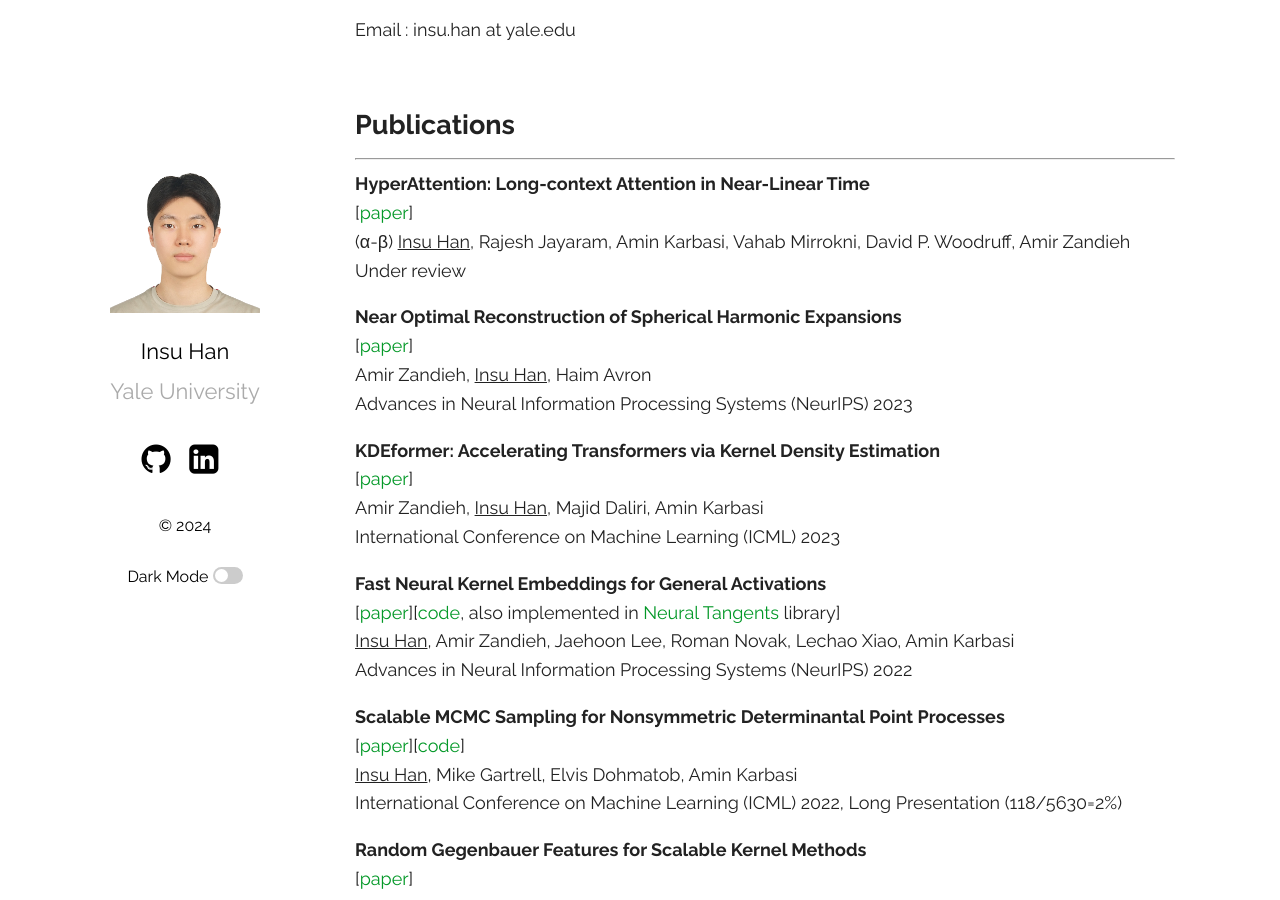
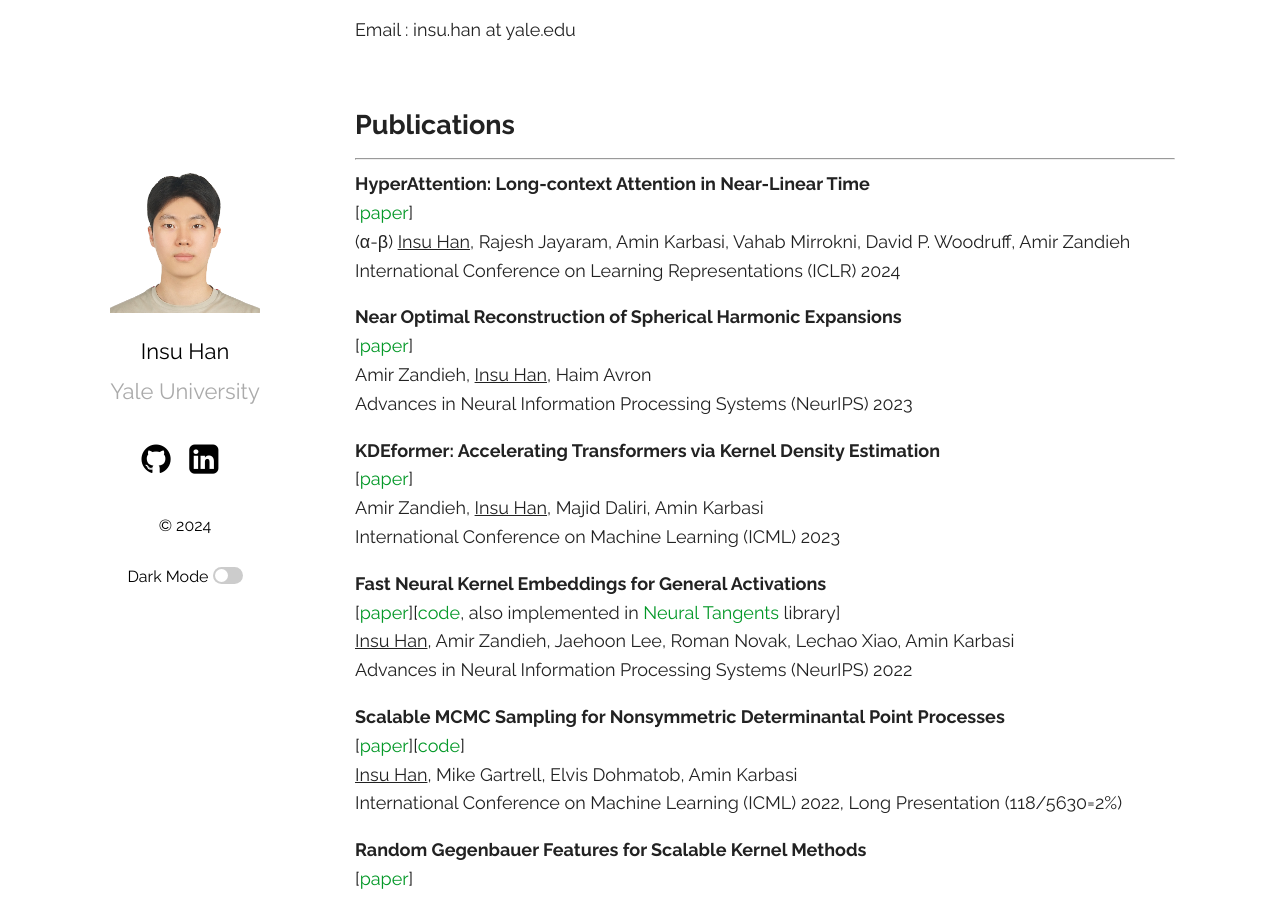
Before and after one commit to insuhan/insuhan.github.io, a Jekyll site: the page built from _posts/2019-03-23-welcome-to-jekyll.markdown, in a window 1280 px wide and 900 px high, scrolled down 502 px. Built offline with Jekyll 4.4.1, drawn with Linux system fonts in a browser that asks for light colours; a style sheet for code colours, icons or effects is not loaded.

Commit message:
Update 2019-03-23-welcome-to-jekyll.markdown

```diff
--- a/_posts/2019-03-23-welcome-to-jekyll.markdown
+++ b/_posts/2019-03-23-welcome-to-jekyll.markdown
@@ -38,7 +38,7 @@ I am a recipient of [Microsoft Research Asia Fellowship 2019]. <br/>
 **HyperAttention: Long-context Attention in Near-Linear Time** <br/>
 [[paper][hyperattn_paper]{:target="_blank"}]<br/>
 (α-β) <U>Insu Han</U>, Rajesh Jayaram, Amin Karbasi, Vahab Mirrokni, David P. Woodruff, Amir Zandieh<br/>
-Under review
+International Conference on Learning Representations (ICLR) 2024
 <br/>
 
 **Near Optimal Reconstruction of Spherical Harmonic Expansions** <br/>
```
